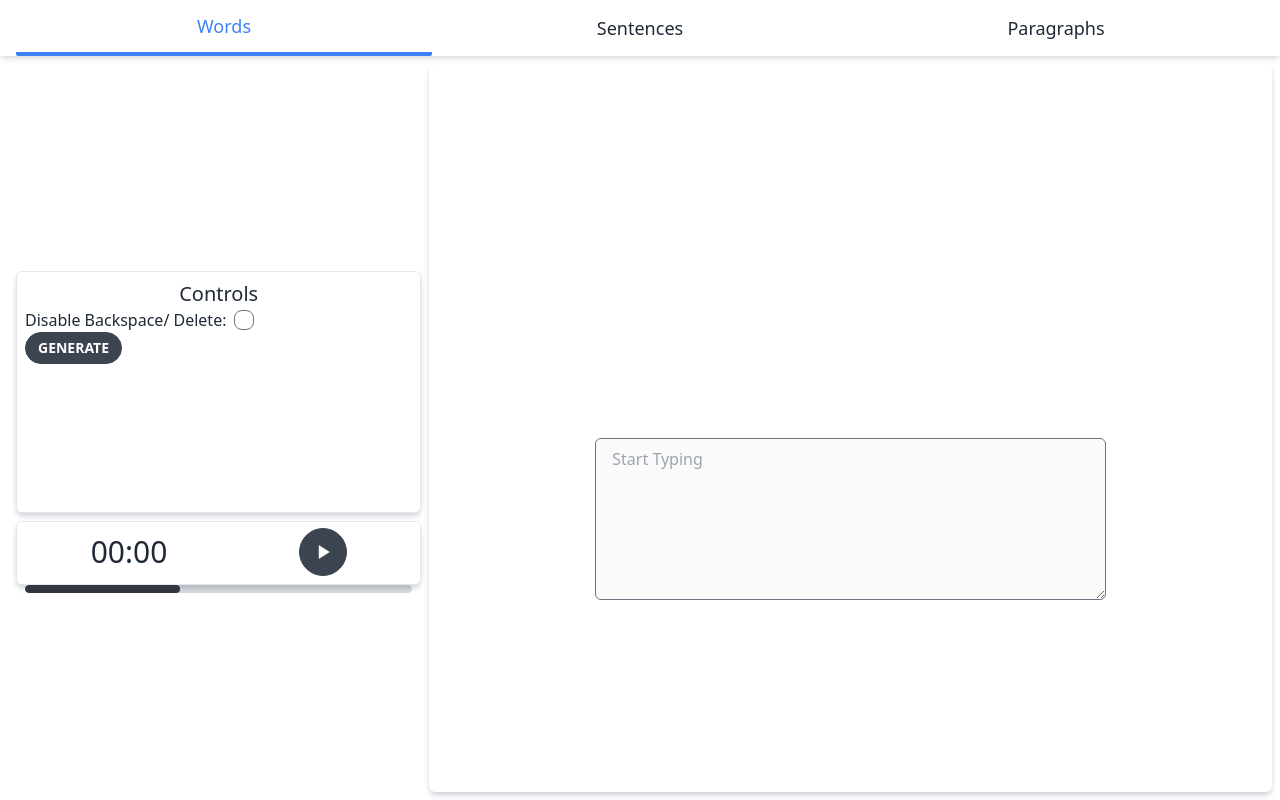
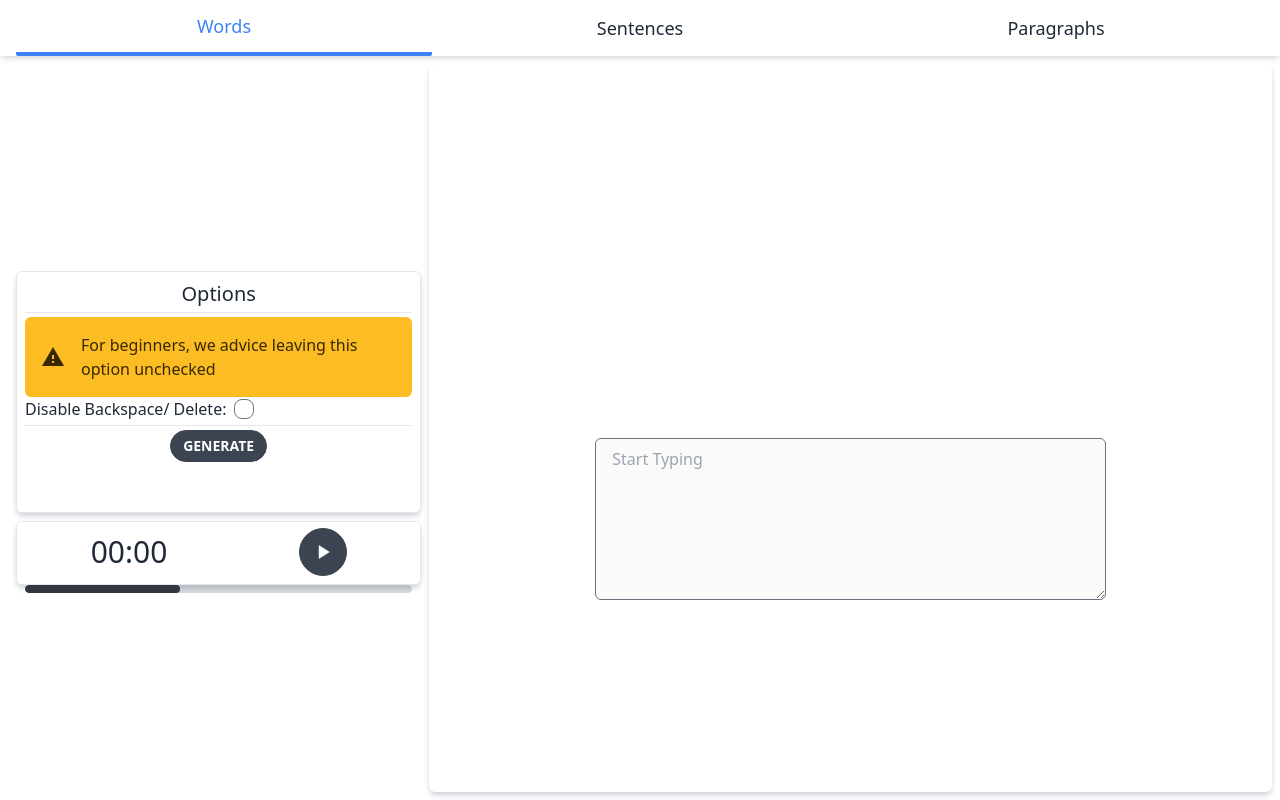
Before and after one commit to Q-T5/typi, a Vue app: page / in a window 1280 px wide. Shown: the part 800-1600 px from the top of the page. Built offline with nearby package versions, Linux system fonts and the light colour scheme.

Commit message:
Improve component styles

```diff
--- a/src/components/WordComp.vue
+++ b/src/components/WordComp.vue
@@ -17,23 +17,35 @@
 <template>
     <div class="flex">
         <div class="flex flex-col w-1/3 justify-center px-2 space-y-2">
-            <div class="controls-div flex flex-col">
-                <h1 class="text-center text-xl">Controls</h1>
-                <div class="flex space-x-2 items-center">
+            <div class="controls-div flex flex-col space-y-1">
+                <h1 class="text-center text-xl">Options</h1>
+                <div class="flex flex-col border-b border-t py-1">
+                    <div class="w-fit daisyui-alert daisyui-alert-warning rounded-md">
+                        <i class="material-icons">warning</i>
+                        <p>For beginners, we advice leaving this option unchecked</p>
+                    </div>
+                    <div class="flex items-center space-x-2">
                         <label>Disable Backspace/ Delete: </label>
                         <input type="checkbox" class="daisyui-checkbox border-gray-500 daisyui-checkbox-sm"
                         v-model="disableErasure" />
                     </div>
+                </div>
+                <div class="w-full flex justify-center">
+                    <div class="daisyui-tooltip daisyui-tooltip-right" :data-tip="tooltips.generateBtnTooltip">
                         <button class="daisyui-btn rounded-full daisyui-btn-sm w-fit" @click="generate">Generate</button>
+                    </div>
+                </div>
             </div>
             <div class="timer-div flex flex-col justify-between">
                 <div class="w-full flex h-[96%] items-center justify-around">
                     <h1 class="text-3xl">
                         <span>{{ minutes }}</span>:<span>{{ seconds }}</span>
                     </h1>
+                    <div class="daisyui-tooltip daisyui-tooltip-right" :data-tip="tooltips.pauseOrPlay">
                         <button class="timer-btn" @click="toogleGameState">
                             <i class="material-icons">{{ gameState === "pause" ? 'play_arrow' : 'pause' }}</i>
                         </button>
+                    </div>
                 </div>
                 <div class="w-full h-[4%]">
                     <progress class="daisyui-progress w-full"
@@ -65,7 +77,7 @@
 
 <script lang="js">
 import { ref, computed, watch } from 'vue'
-import { sentence, addNouns } from 'txtgen'
+import { sentence } from 'txtgen'
 
 export default {
     name: "WordComp",
@@ -75,6 +87,10 @@ export default {
         const minutes = ref("00");
         const seconds = ref("00");
         const disableErasure = ref(false);
+        const tooltips = ref({
+            generateBtnTooltip: "Generate New Words",
+            pauseOrPlay: "Pause/ Play Game"
+        })
 
         // the words are generated by doing a split(" ") on a sentence
         const baseSentence = ref("");
@@ -99,9 +115,7 @@ export default {
         }
 
         function generate() {
-            baseSentence.value = sentence().addNouns([
-                "cat", "dog", "mouse"
-            ]);
+            baseSentence.value = sentence();
         }
 
         function preventErase(event) {
@@ -137,7 +151,7 @@ export default {
 
         return {
             gameState, toogleGameState, minutes, seconds, pause, resume, countdown, generate,
-            words, userInput, baseSentence, preventErase, disableErasure
+            words, userInput, baseSentence, preventErase, disableErasure, tooltips
         }
     }
 }
```
Lines whose indentation alone changed are shown as unchanged.
